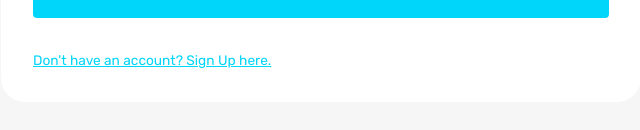
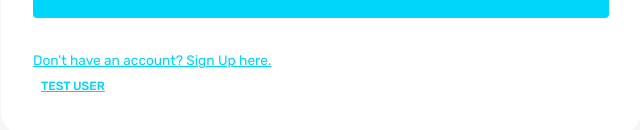
Before and after one commit to iamYashSinha/Sociopedia, a React (Create React App) app in the folder client/: page / in a window 1280 px wide. Shown: the part 392-522 px from the top of the page, without its empty margins (319-959 px from the left). Built offline with nearby package versions, Linux system fonts and the light colour scheme.

Commit message:
add test user functionality

```diff
--- a/client/src/scenes/loginPage/Form.jsx
+++ b/client/src/scenes/loginPage/Form.jsx
@@ -107,8 +107,28 @@ const Form = () => {
   };
 
   const handleFormSubmit = async (values, onSubmitProps) => {
+    alert("Server has been started again Please wait we're login you in!")
     if (isLogin) await login(values, onSubmitProps);
     if (isRegister) await register(values, onSubmitProps);
+  };
+
+  const [values, setValues] = useState({
+    email: '',
+    password: '',
+  });
+
+
+  const handleTestUser = () => {
+    // Modify the initialValuesLogin object directly
+    initialValuesLogin.email = 'testuser@yahoo.edu';
+    initialValuesLogin.password = '123456789';
+
+    // Optionally, update the state to reflect the changes
+    setValues({
+      ...values,
+      email: initialValuesLogin.email,
+      password: initialValuesLogin.password,
+    });
   };
 
   return (
@@ -274,6 +294,7 @@ const Form = () => {
                 ? "Don't have an account? Sign Up here."
                 : "Already have an account? Login here."}
             </Typography>
+            <Button onClick={handleTestUser} style={{textDecoration: "underline"}}>Test User</Button>
           </Box>
         </form>
       )}
```
